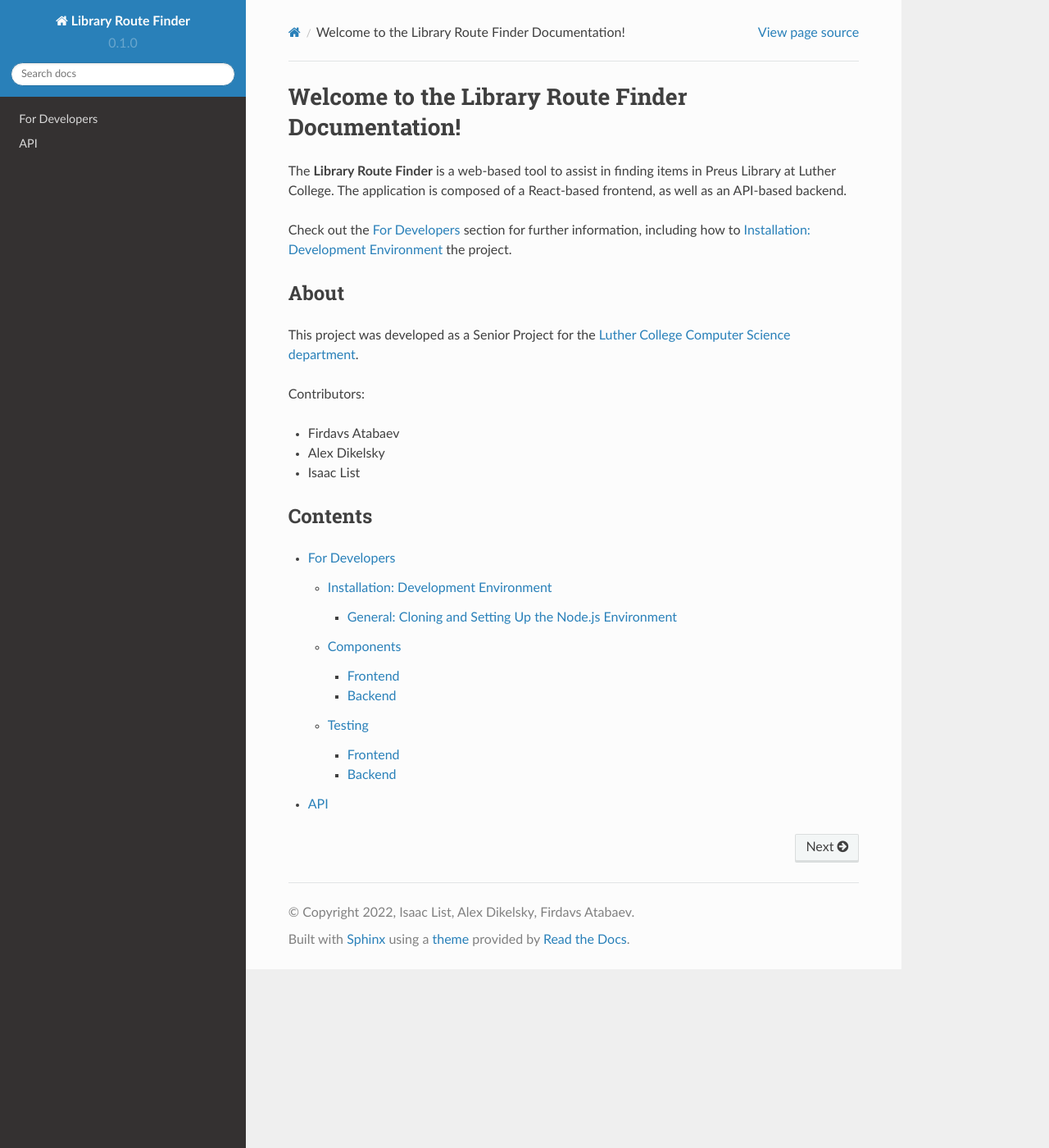
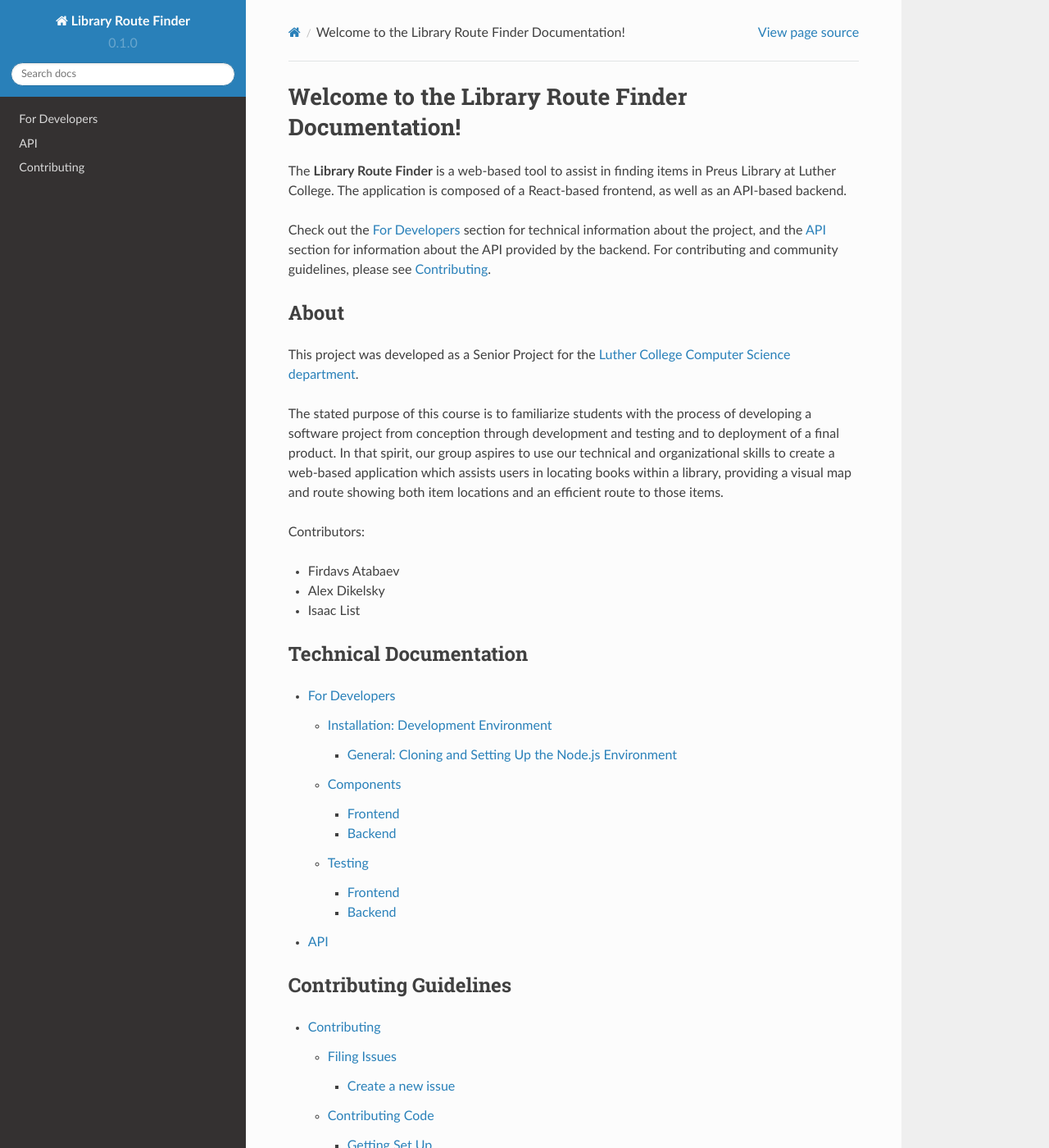
Before and after one commit to Route-finder/documentation, a Sphinx documentation site: the page built from docs/source/index.rst, in a window 1280 px wide and 1400 px high. Shown: the whole window at 82% size. Built offline with Sphinx 7.4.7 and the Read the Docs theme 2.0.0, drawn with Linux system fonts in a browser that asks for light colours; some of the changed text lies outside the part shown.

Commit message:
add contributing guide

```diff
--- a/docs/source/index.rst
+++ b/docs/source/index.rst
@@ -5,8 +5,9 @@ The **Library Route Finder** is a web-based tool to assist in finding items in
 Preus Library at Luther College. The application is composed of a React-based
 frontend, as well as an API-based backend.
 
-Check out the :doc:`usage` section for further information, including
-how to :ref:`installation` the project.
+Check out the :doc:`usage` section for technical information about the project,
+and the :doc:`api` section for information about the API provided by the backend.
+For contributing and community guidelines, please see :doc:`contributing`.
 
 About
 -----
@@ -14,16 +15,30 @@ About
 This project was developed as a Senior Project for the
 `Luther College Computer Science department <https://www.luther.edu/computer-science/major/>`_.
 
+The stated purpose of this course is to familiarize students with the process of
+developing a software project from conception through development and testing and
+to deployment of a final product.  In that spirit, our group aspires to use our
+technical and organizational skills to create a web-based application which assists
+users in locating books within a library, providing a visual map and route showing
+both item locations and an efficient route to those items.
+
 Contributors:
 
 * Firdavs Atabaev
 * Alex Dikelsky
 * Isaac List
 
-Contents
---------
+Technical Documentation
+-----------------------
 
 .. toctree::
 
    usage
    api
+
+Contributing Guidelines
+-----------------------
+
+.. toctree::
+
+	contributing
```
Also changed, not shown: docs/source/contributing.rst (added, +67 -0 lines).
